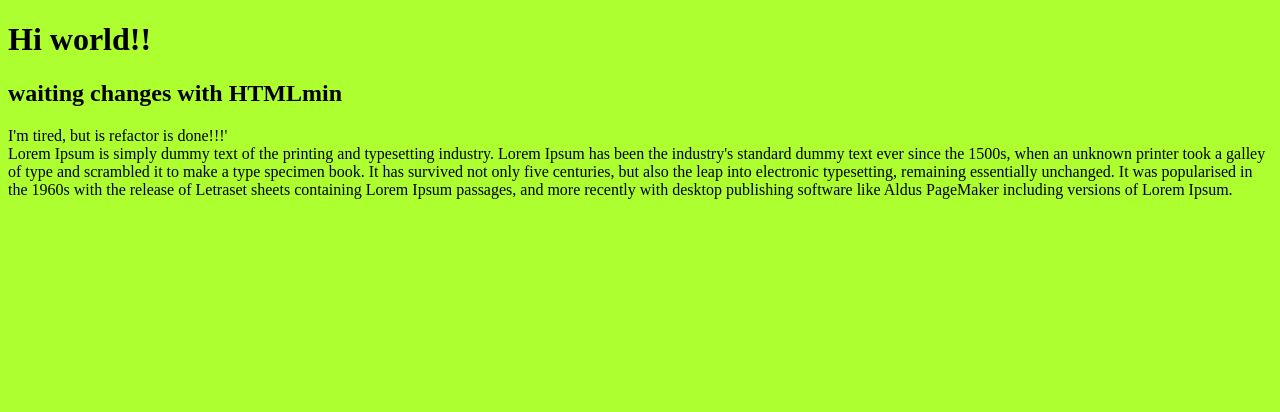
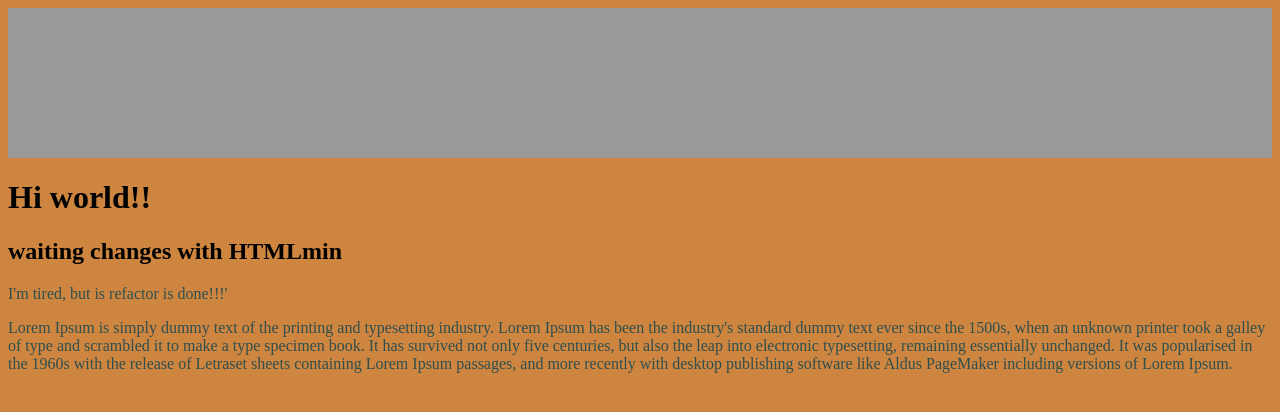
Before and after one commit to JuanEsquiviasO/workflow-front, a website: page index.html in a window 1280 px wide. Drawn offline with Linux system fonts and the light colour scheme.

Commit message:
variables and nesting Sass

```diff
--- a/app/css/main.css
+++ b/app/css/main.css
@@ -1 +1 @@
-body{background-color:#adff2f}body p{margin:0 auto;color:#000}main{display:-webkit-box;display:-webkit-flex;display:-ms-flexbox;display:flex;-webkit-box-pack:center;-webkit-justify-content:center;-ms-flex-pack:center;justify-content:center}main div{background-color:green}
+body{background-color:peru}body p{color:#2f4f4f}header{height:150px;background-color:#999}
--- a/gulpfile.js
+++ b/gulpfile.js
@@ -47,5 +47,3 @@ gulp.task('css', function(){
 		.pipe(gulp.dest('app/css'))
 		.pipe(browserSync.stream());
 });
-
-// vid 10
--- a/index.html
+++ b/index.html
@@ -8,6 +8,7 @@
 	<link rel="stylesheet" href="css/main.css">
 </head>
 <body>
+	<header></header>
 	<h1>Hi world!!</h1>
 	<h2>waiting changes with HTMLmin</h2>
 	<p> I'm tired, but is refactor is done!!!'</p>
```
Also changed, not shown: app/index.html (+1 -1 lines).
